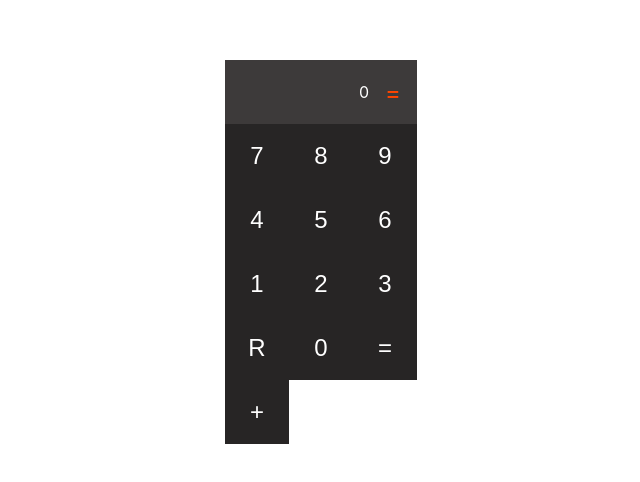
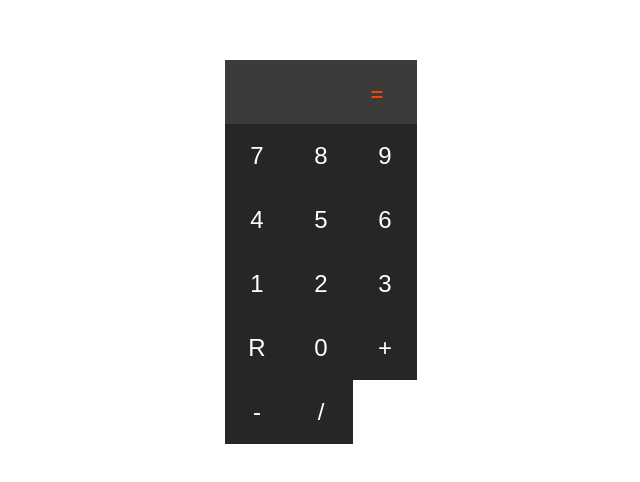
Before and after one commit to AlexandreXYZ/Calculator, a React (Vite) app in the folder client/: page / in a window 1280 px wide. Shown: the part 148-630 px from the top of the page, without its empty margins (319-959 px from the left). Built offline with nearby package versions, Linux system fonts and the light colour scheme.

Commit message:
TÁ FUNCIONANDO FINALMENTE O que aconteceu, segundo fontes da internet NÃO PODE DE JEITO ALGUM usar a função eval No final só não pode usar com negocios de dados e etc. Mas nesse caso tá de boa.

```diff
--- a/client/src/components/Calculator/index.tsx
+++ b/client/src/components/Calculator/index.tsx
@@ -4,39 +4,33 @@ import { Display } from '../Display';
 import { FormEvent, useEffect, useState } from 'react';
 
 export const Calculator = () => {
-	const [calc, setCalc] = useState(['0'])
-	const addNumber = (e: FormEvent<HTMLInputElement>) => {
-		if(calc[0] === '0') return setCalc(() => [`${e.currentTarget.value}`])
-		if(calc[0] != '0') return setCalc(calc => [...calc, `${e.currentTarget.value}`])
-	};
-	const colectNumbers = () => {
+	const [calc, setCalc] = useState('')
+	const handleKey = (e: FormEvent<HTMLInputElement>) => setCalc(calc + e.currentTarget.value)
+
+	useEffect(()=>{
 		console.log(calc)
-	}
-	useEffect(()=>{
-		colectNumbers()
-	}, [calc])
-
-
+	})
 	return(
 		<div className={style.Calculator}>
 				<Display value={calc}/>
 				<div className={style.numeric}>
-					<Key value='7' click={addNumber}/>
-					<Key value='8' click={addNumber}/>
-					<Key value='9' click={addNumber}/>
+					<Key value='7' click={handleKey}/>
+					<Key value='8' click={handleKey}/>
+					<Key value='9' click={handleKey}/>
 
-					<Key value='4' click={addNumber}/>
-					<Key value='5' click={addNumber}/>
-					<Key value='6' click={addNumber}/>
+					<Key value='4' click={handleKey}/>
+					<Key value='5' click={handleKey}/>
+					<Key value='6' click={handleKey}/>
 
-					<Key value='1' click={addNumber}/>
-					<Key value='2' click={addNumber}/>
-					<Key value='3' click={addNumber}/>
-					<Key value='R' click={addNumber}/>
-					<Key value='0' click={addNumber}/>
-					<Key value='=' click={addNumber}/>
+					<Key value='1' click={handleKey}/>
+					<Key value='2' click={handleKey}/>
+					<Key value='3' click={handleKey}/>
+					<Key value='R' click={() => setCalc('')}/>
+					<Key value='0' click={handleKey}/>
 
-					<Key value='+' click={addNumber}/>
+					<Key value='+' click={handleKey}/>
+					<Key value='-' click={handleKey}/>
+					<Key value='/' click={handleKey}/>
 
 				</div>
 			</div>
--- a/client/src/components/Display/index.tsx
+++ b/client/src/components/Display/index.tsx
@@ -1,15 +1,21 @@
 import { useEffect, useState } from 'react';
+import { lastIsOperator } from '../../utils/lastIsSpecial';
 import style from './style.module.scss';
 
 interface props {
-  value: Array<string>,
+  value: string,
   classDisplay?: string | CSSModuleClasses,
   classOutput?: string | CSSModuleClasses
 }
 
-export const Display = ({ value = [''], classDisplay = style.display, classOutput = style.display_output }: props ) => {
+export const Display = (
+  {
+    value = '0',
+    classDisplay = style.display,
+    classOutput = style.display_output
+  }: props ) => {
+
   const [calc, setCalc] = useState(value);
-
   useEffect(()=>{
     setCalc(value);
   }, [value])
@@ -17,7 +23,7 @@ export const Display = ({ value = [''], classDisplay = style.display, classOutpu
   return(
     <div className={`${classDisplay}`}>
       <output onChange={ () => calc} className={`${classOutput} ${style.display_defaultOutput}`}>
-        {calc}
+        {calc}<span className={`${style.display_output_u}`}> = </span> { lastIsOperator(calc) == true ? 0 : eval(calc)}
       </output>
     </div>
   )
--- a/client/src/components/Display/style.module.scss
+++ b/client/src/components/Display/style.module.scss
@@ -18,10 +18,9 @@
 
     color: #fff;
 
-    &::after{
+    &_u{
       color: orangered;
-      content: "=";
-      margin-left: 1rem;
+      margin-inline: 1rem;
       font-size: 1.5rem;
     }
   }
--- /dev/null
+++ b/client/src/utils/lastIsSpecial.ts
@@ -0,0 +1,10 @@
+
+export function lastIsOperator(value: string){
+  const valueSplit = value.split('');
+
+  if (valueSplit[valueSplit.length-1] === '+') return true
+  else if (valueSplit[valueSplit.length-1] === '-') return true
+  else if (valueSplit[valueSplit.length-1] === '/') return true
+  else if (valueSplit[valueSplit.length-1] === '*') return true
+  else return false
+}
--- a/client/src/utils/subtraction.ts
+++ /dev/null
@@ -1,3 +0,0 @@
-export function Subtraction(n1: number, n2: number){
-  return n1 - n2;
-}
--- a/client/src/utils/sum.ts
+++ /dev/null
@@ -1,4 +0,0 @@
-export function Sum(n1: string, n2: string){
-  const sum = parseFloat(n1) + parseFloat(n2)
-  return `${sum}`;
-}
```
Also changed, not shown: client/src/hooks/useCalc.ts (deleted, +0 -18 lines).
